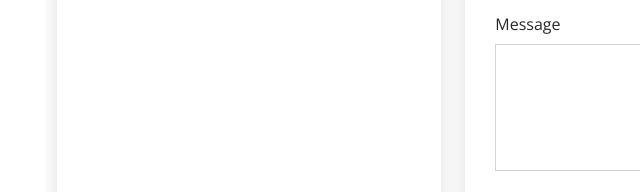
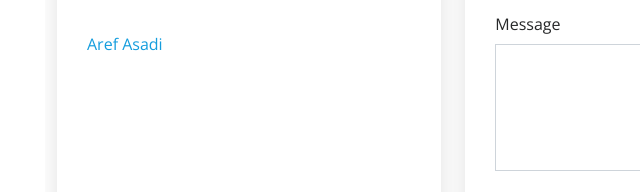
Before and after one commit to aref-asadi/MW, a plain HTML site: page index.html in a window 1280 px wide. Shown: the part 4097-4289 px from the top of the page, 255-895 px from the left. Drawn offline with nearby package versions, Linux system fonts and the light colour scheme; a script that the page names is missing.

Commit message:
Update index.html

```diff
--- a/index.html
+++ b/index.html
@@ -448,7 +448,7 @@
                 <p>github.com/aref-asadi</p>
               </div>
               <br>
-              <div class="badge-base LI-profile-badge d-flex justify-content-center" data-locale="en_US" data-size="large" data-theme="dark" data-type="HORIZONTAL" data-vanity="aref-asadi" data-version="v1"><a class="badge-base__link LI-simple-link" href="https://ir.linkedin.com/in/aref-asadi?trk=profile-badge"></a></div>
+              <div class="badge-base LI-profile-badge" data-locale="en_US" data-size="large" data-theme="dark" data-type="HORIZONTAL" data-vanity="aref-asadi" data-version="v1"><a class="badge-base__link LI-simple-link" href="https://ir.linkedin.com/in/aref-asadi?trk=profile-badge">Aref Asadi</a></div>
             </div>
           </div>
 
```
